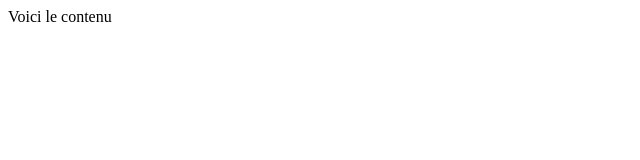
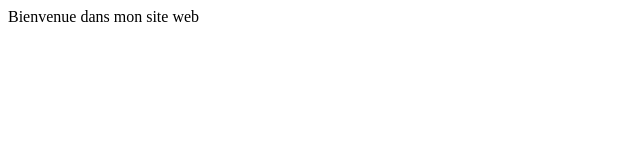
Before and after one commit to Fallou12/WebStat, a plain HTML site: page index.html in a window 1280 px wide. Shown: the whole page, without its empty margins (0-640 px from the left). Drawn offline with Linux system fonts and the light colour scheme.

Commit message:
Update index.html

```diff
--- a/index.html
+++ b/index.html
@@ -3,6 +3,6 @@
 		<title>Ma page d'accueil</title>
 	</head>
 	<body>
-	Voici le contenu
+	Bienvenue dans mon site web
 	</body>
 </html>
```
